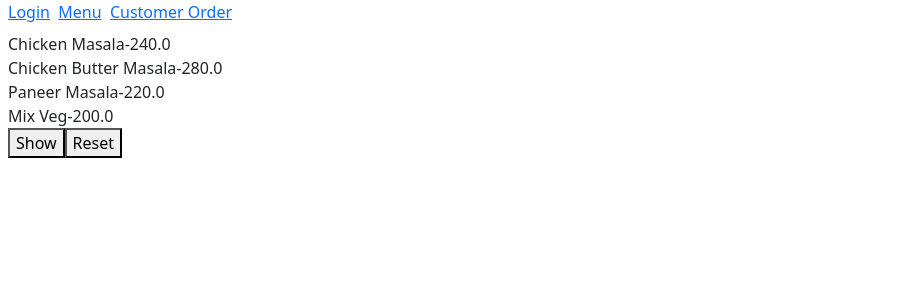
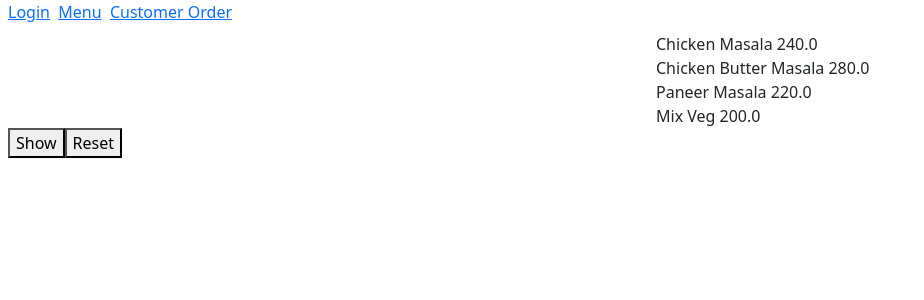
Before and after one commit to ksinha93/angular-lab-POC, an Angular app: page /hello in a window 1280 px wide. Shown: the top 300 px of the page, without its empty margins (0-924 px from the left). Built offline with nearby package versions, Linux system fonts and the light colour scheme.

Commit message:
1 file modified

```diff
--- a/src/app/hello.component.html
+++ b/src/app/hello.component.html
@@ -1,6 +1,10 @@
 <h1>{{ LoginMessage }}</h1>
 <div>
   <div *ngFor="let item of MenuItems">
+    <div class="row">
+      <div class="col-sm-6">
+        <div class="row">
+          <div class="col-sm-1">
             <input
               type="checkbox"
               [value]="item"
@@ -8,12 +12,16 @@
               [checked]="isChecked(item)"
               *ngIf="LoginStatus"
             />
+          </div>
+          <div class="col-sm-1">
             <input
               type="button"
               value="+"
               (click)="addItem(item)"
               *ngIf="LoginStatus"
             />
+          </div>
+          <div class="col-sm-1">
             <input
               type="text"
               value=""
@@ -21,13 +29,20 @@
               [(ngModel)]="item.itemQty"
               *ngIf="LoginStatus"
             />
+          </div>
+          <div class="col-sm-1">
             <input
               type="button"
               value="-"
               (click)="removeItem(item)"
               *ngIf="LoginStatus"
+              class="w-5"
             />
-    {{ item.menuName }}-{{ item.menuPrice }}
+          </div>
+        </div>
+      </div>
+      <div class="col-sm-6">{{ item.menuName }} {{ item.menuPrice }}</div>
+    </div>
   </div>
   <!-- <div [element-color]="elementColor">
     <span>Menu 1</span>&nbsp; <span>88.0</span>&nbsp;
```
Lines whose indentation alone changed are shown as unchanged.
